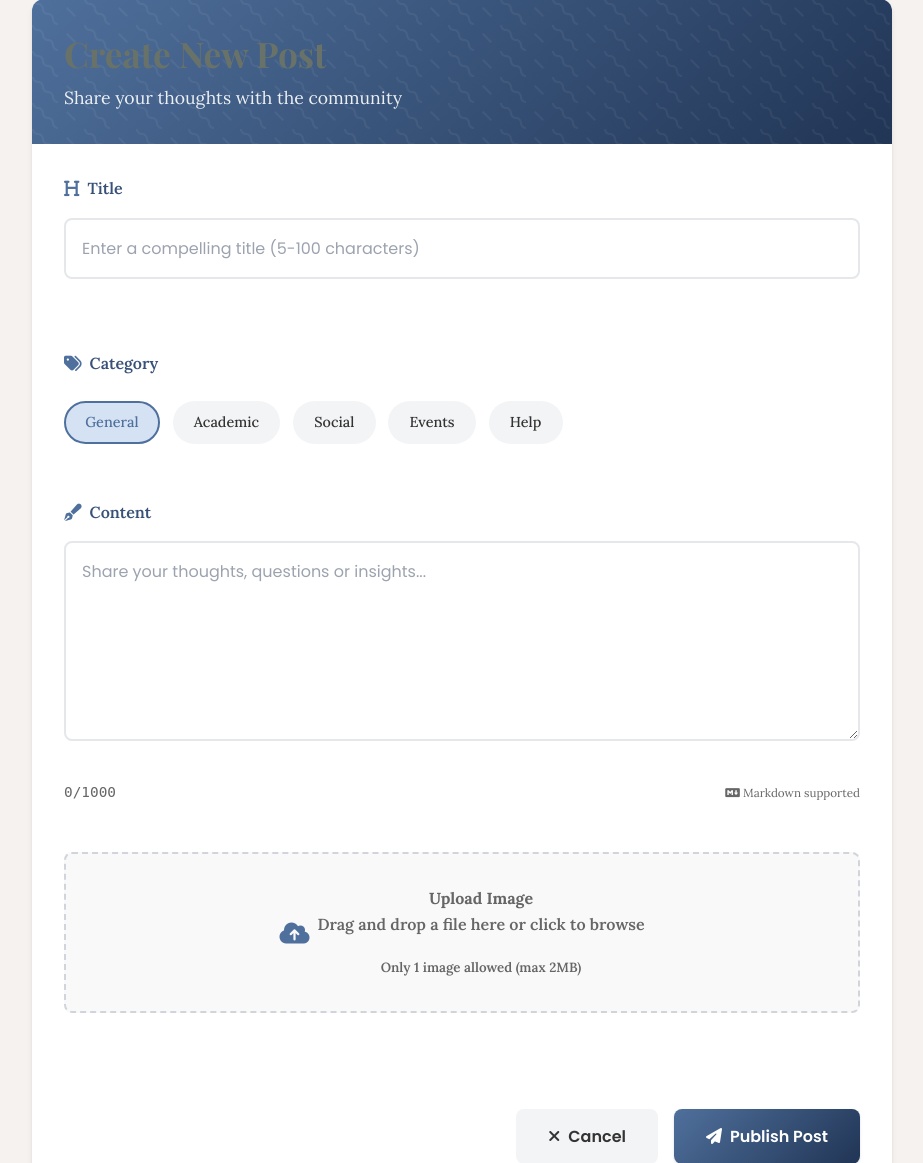
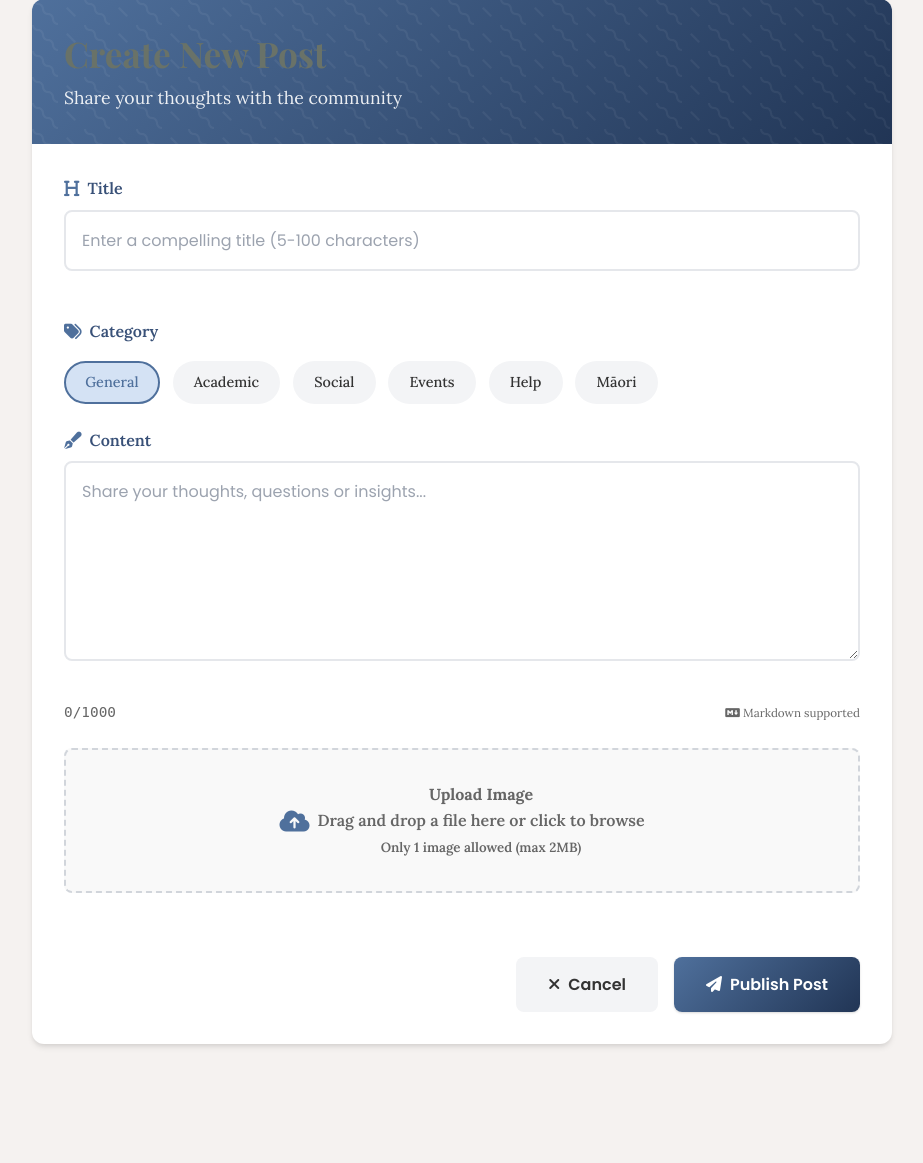
Before and after one commit to TeresaSun4/school_community, a Flask app: page /create_post in a window 1280 px wide. Shown: the part 150-1313 px from the top of the page, without its empty margins (178-1101 px from the left). Run offline with Flask 3, Linux system fonts and the light colour scheme; a user stored in the database is signed in; some libraries are stand-ins or nearby versions.

Commit message:
version1

```diff
--- a/static/css/modern.css
+++ b/static/css/modern.css
@@ -1,3 +1,4 @@
+git branch --set-upstream-to=origin/main main
 :root {
     /* Modern Muted Color Scheme - More Harmonious Color Combinations */
     --primary: #7D9D9C;
--- a/templates/create_post.html
+++ b/templates/create_post.html
@@ -374,6 +374,11 @@ textarea.form-control {
 
             <input type="radio" id="cat-help" name="category" value="help" class="category-pill">
             <label for="cat-help">Help</label>
+
+            <input type="radio" id="cat-help" name="category" value="Māori" class="category-pill">
+            <label for="cat-help">Māori</label>
+
+
           </div>
         </div>
 
--- a/templates/index.html
+++ b/templates/index.html
@@ -6,7 +6,6 @@
     <section class="hero">
         <div class="hero-content">
             <h1 class="main-title">Campus Community</h1>
-            <h2 class="subtitle2">Hapori  Puni</h2>
             <p class="subtitle">Connect, Share, and Grow Together</p>
 
             {% if not current_user.is_authenticated %}
```
